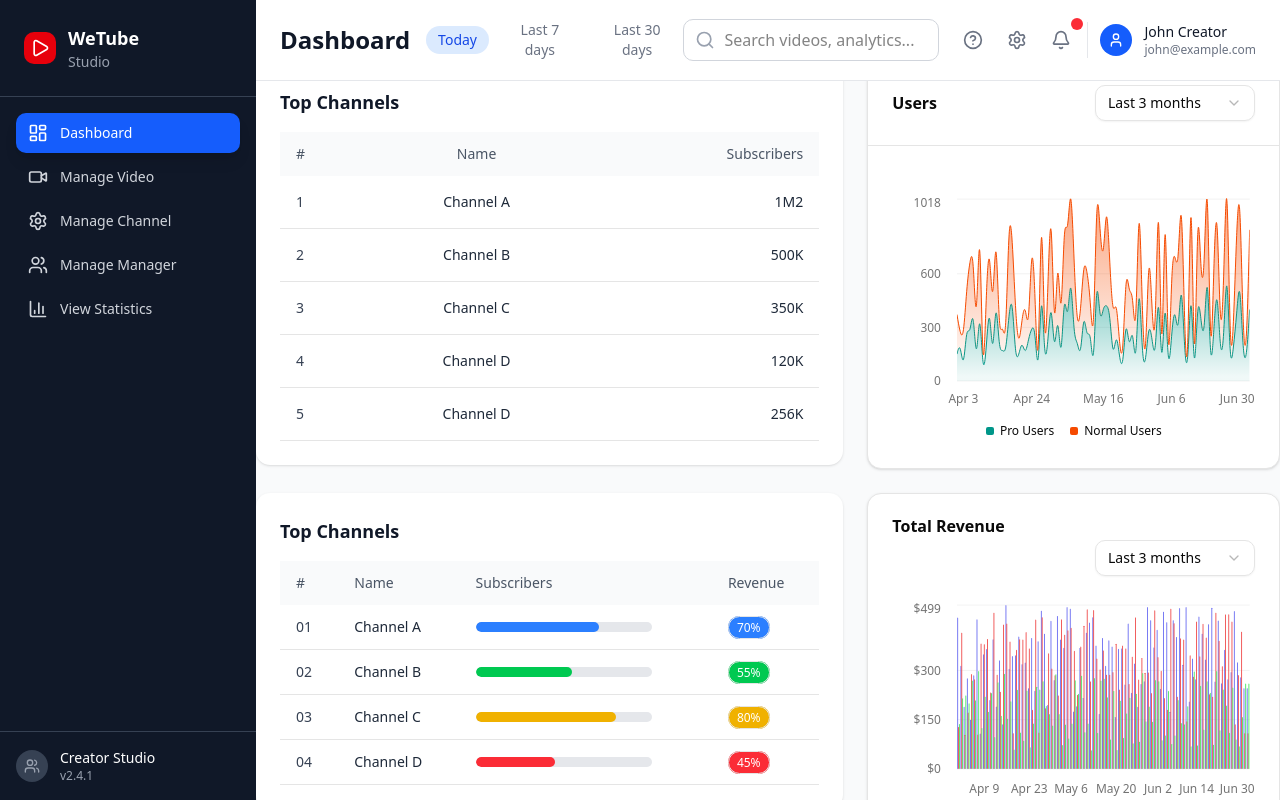
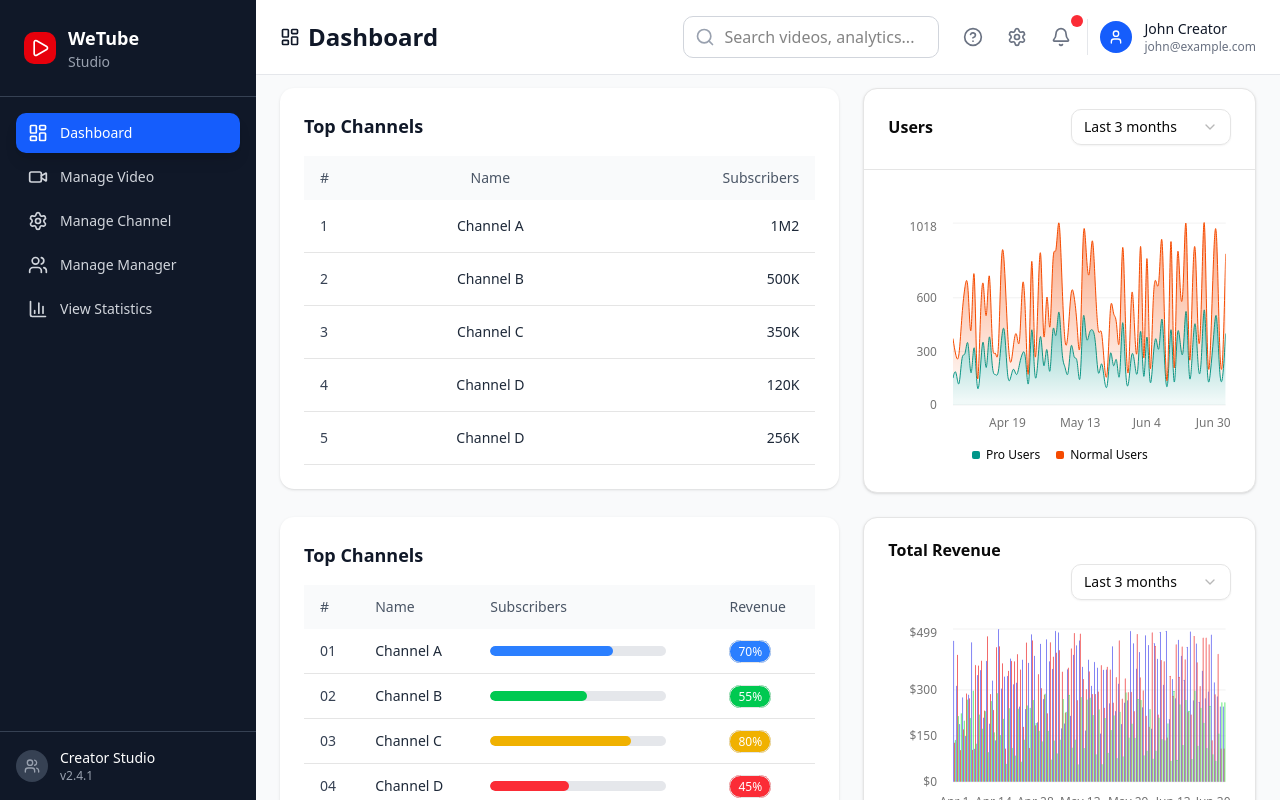
Before and after one commit to Nhom2-LikeLion/WeTube-admin-app, a React (Vite) app: page / in a window 1280 px wide. Shown: the top 800 px of the page. Built offline with nearby package versions, Linux system fonts and the light colour scheme; sample sign-in values are in the browser's storage.

Commit message:
Update topnav-sidebar

```diff
--- a/package.json
+++ b/package.json
@@ -18,6 +18,7 @@
     "chart.js": "^4.5.0",
     "echarts": "^5.6.0",
     "echarts-for-react": "^3.0.2",
+    "font-awesome": "^4.7.0",
     "lucide-react": "^0.525.0",
     "react": "^19.1.0",
     "react-chartjs-2": "^5.3.0",
--- a/src/App.tsx
+++ b/src/App.tsx
@@ -13,6 +13,7 @@
 function App() {
   const location = useLocation();
   const [isAuthenticated, setIsAuthenticated] = useState(false);
+  const [sidebarOpen, setSidebarOpen] = useState(false);
 
   useEffect(() => {
     const storedUser = localStorage.getItem("user");
@@ -20,6 +21,11 @@
       setIsAuthenticated(true);
     }
   }, []);
+
+  // Close sidebar when route changes on mobile
+  useEffect(() => {
+    setSidebarOpen(false);
+  }, [location.pathname]);
 
   if (!isAuthenticated && location.pathname !== "/login") {
     return <Navigate to="/login" replace />;
@@ -33,16 +39,26 @@
     <div className="min-h-screen bg-gray-50">
       {isAuthenticated && (
         <>
-          <div className="fixed top-0 left-0 w-64 h-screen bg-gray-900 z-50">
-            <Sidebar />
-          </div>
-          <div className="fixed top-0 left-64 right-0 bg-white z-40">
-            <TopNav />
+          {/* Sidebar */}
+          <Sidebar
+            isOpen={sidebarOpen}
+            onClose={() => setSidebarOpen(false)}
+          />
+
+          {/* Top Navigation */}
+          <div className="fixed top-0 left-0 lg:left-64 right-0 bg-white z-30">
+            <TopNav onMenuClick={() => setSidebarOpen(true)} />
           </div>
         </>
       )}
 
-      <div className={isAuthenticated ? "ml-64 pt-16 min-h-screen" : ""}>
+      {/* Main content */}
+      <div className={`${
+        isAuthenticated
+          ? "pt-16 lg:ml-64 min-h-screen"
+          : ""
+      }`}>
+        <div className="p-4 lg:p-6">
           <Routes>
             <Route path="/login" element={<LoginPage onLogin={() => setIsAuthenticated(true)} />} />
             <Route path="/" element={
@@ -65,6 +81,7 @@
           </Routes>
         </div>
       </div>
+    </div>
   );
 }
 
--- a/src/components/features/manager/ManagerInfo.tsx
+++ b/src/components/features/manager/ManagerInfo.tsx
@@ -7,7 +7,7 @@
 
 const ManagerInfoPage: React.FC<Props> = ({ managerId }) => {
   const { data: managerData, isLoading: isManagerLoading, error: managerError } = useGetManagerInfoQuery(managerId);
-  const { data: managers = [], isLoading: isManagersLoading, error: managersError } = useGetManagersQuery();
+  const { isLoading: isManagersLoading, error: managersError } = useGetManagersQuery();
 
   if (isManagerLoading || isManagersLoading) return <p>Đang tải thông tin...</p>;
   if (managerError || managersError) return <p>Có lỗi xảy ra!</p>;
--- a/src/components/layouts/Sidebar.tsx
+++ b/src/components/layouts/Sidebar.tsx
@@ -6,9 +6,15 @@
   Settings,
   Play,
   LayoutDashboard,
+  X,
 } from "lucide-react";
 import type { INavItem } from "../../types/navItemTypes";
 import { NavLink } from "react-router-dom";
+
+interface SidebarProps {
+  isOpen: boolean;
+  onClose: () => void;
+}
 
 const navItems: INavItem[] = [
   {
@@ -22,7 +28,6 @@
     label: "Manage Video",
     icon: Video,
     to: "/manage-videos",
-    // badge: 3,
   },
   {
     id: "manage-channels",
@@ -44,15 +49,18 @@
   },
 ];
 
-const Sidebar: React.FC = () => {
+const Sidebar: React.FC<SidebarProps> = ({ isOpen, onClose }) => {
   const renderNavItem = (item: INavItem) => {
     return (
-      <div
-        key={item.id}
-        className="mb-1"
-      >
+      <div key={item.id} className="mb-1">
         <NavLink
           to={item.to}
+          onClick={() => {
+            // Close sidebar on mobile when navigating
+            if (window.innerWidth < 1024) {
+              onClose();
+            }
+          }}
           className={({ isActive }) =>
             `flex items-center px-3 py-2.5 rounded-lg transition-all duration-200 ${
               isActive
@@ -74,7 +82,31 @@
   };
 
   return (
-    <div className="w-64 bg-gray-900 h-screen flex flex-col">
+    <>
+      {/* Mobile overlay */}
+      {isOpen && (
+        <div
+          className="fixed inset-0 bg-opacity-50 z-40 lg:hidden"
+          onClick={onClose}
+        />
+      )}
+
+      {/* Sidebar */}
+      <div
+        className={`fixed top-0 left-0 w-64 bg-gray-900 h-screen flex flex-col z-50 transform transition-transform duration-300 ease-in-out ${
+          isOpen ? "translate-x-0" : "-translate-x-full"
+        } lg:translate-x-0`}
+      >
+        {/* Mobile close button */}
+        <div className="lg:hidden absolute top-4 right-4">
+          <button
+            onClick={onClose}
+            className="text-gray-400 hover:text-white p-2"
+          >
+            <X className="w-5 h-5" />
+          </button>
+        </div>
+
         <div className="p-6 border-b border-gray-700">
           <div className="flex items-center">
             <div className="w-8 h-8 bg-red-600 rounded-lg flex items-center justify-center mr-3">
@@ -105,6 +137,7 @@
           </div>
         </div>
       </div>
+    </>
   );
 };
 
--- a/src/components/layouts/TopNav.tsx
+++ b/src/components/layouts/TopNav.tsx
@@ -1,51 +1,114 @@
 import React from 'react';
-import { Search, Bell, HelpCircle, Settings, User } from 'lucide-react';
+import { Search, Bell, HelpCircle, Settings, User, LayoutDashboard, Video, Users, BarChart3, Menu } from 'lucide-react';
+import type { INavItem } from "../../types/navItemTypes";
+import { useLocation } from 'react-router-dom';
 
-const TopNav: React.FC = () => {
+interface TopNavProps {
+  onMenuClick: () => void;
+}
+
+const navItems: INavItem[] = [
+  {
+    id: "dashboard",
+    label: "Dashboard",
+    icon: LayoutDashboard,
+    to: "/",
+  },
+  {
+    id: "manage-videos",
+    label: "Manage Video",
+    icon: Video,
+    to: "/manage-videos",
+  },
+  {
+    id: "manage-channels",
+    label: "Manage Channel",
+    icon: Settings,
+    to: "/manage-channels",
+  },
+  {
+    id: "manage-managers",
+    label: "Manage Manager",
+    icon: Users,
+    to: "/manage-managers",
+  },
+  {
+    id: "view-stats",
+    label: "View Statistics",
+    icon: BarChart3,
+    to: "/view-stats",
+  },
+];
+
+const TopNav: React.FC<TopNavProps> = ({ onMenuClick }) => {
+  const location = useLocation();
+
+  const renderNavItem = (item: INavItem) => {
+    if(item.to !== location.pathname) return null;
+    return (
+      <div key={item.id} className='flex items-center space-x-2'>
+        <item.icon className="w-5 h-5" />
+        <span className="hidden sm:inline">{item.label}</span>
+      </div>
+    )
+  }
+
   return (
-    <div className="bg-white border-b border-gray-200 px-6 py-4">
+    <div className="bg-white border-b border-gray-200 px-4 lg:px-6 py-4">
       <div className="flex items-center justify-between">
         <div className="flex items-center space-x-4">
-          <h1 className="text-2xl font-bold text-gray-900">Dashboard</h1>
-          <div className="hidden md:flex items-center space-x-2">
-            <button className="px-3 py-1 bg-blue-100 text-blue-700 rounded-full text-sm font-medium">
-              Today
-            </button>
-            <button className="px-3 py-1 text-gray-500 hover:text-gray-700 text-sm">
-              Last 7 days
-            </button>
-            <button className="px-3 py-1 text-gray-500 hover:text-gray-700 text-sm">
-              Last 30 days
-            </button>
-          </div>
+          {/* Mobile menu button */}
+          <button
+            onClick={onMenuClick}
+            className="lg:hidden p-2 text-gray-500 hover:text-gray-700 hover:bg-gray-100 rounded-lg transition-colors"
+          >
+            <Menu className="w-5 h-5" />
+          </button>
+
+          <h1 className="text-xl lg:text-2xl font-bold text-gray-900">
+            {navItems.map((item) => renderNavItem(item))}
+          </h1>
         </div>
 
-        <div className="flex items-center space-x-4">
-          <div className="relative">
+        <div className="flex items-center space-x-2 lg:space-x-4">
+          {/* Search - hidden on mobile, shown on tablet+ */}
+          <div className="relative hidden md:block">
             <Search className="w-5 h-5 absolute left-3 top-1/2 transform -translate-y-1/2 text-gray-400" />
             <input
               type="text"
               placeholder="Search videos, analytics..."
-              className="pl-10 pr-4 py-2 border border-gray-300 rounded-lg w-64 focus:outline-none focus:ring-2 focus:ring-blue-500 focus:border-transparent"
+              className="pl-10 pr-4 py-2 border border-gray-300 rounded-lg w-48 lg:w-64 focus:outline-none focus:ring-2 focus:ring-blue-500 focus:border-transparent"
             />
           </div>
 
-          <div className="flex items-center space-x-2">
-            <button className="p-2 text-gray-500 hover:text-gray-700 hover:bg-gray-100 rounded-lg transition-colors">
+          {/* Mobile search button */}
+          <button className="md:hidden p-2 text-gray-500 hover:text-gray-700 hover:bg-gray-100 rounded-lg transition-colors">
+            <Search className="w-5 h-5" />
+          </button>
+
+          <div className="flex items-center space-x-1 lg:space-x-2">
+            {/* Help button - hidden on small mobile */}
+            <button className="hidden sm:block p-2 text-gray-500 hover:text-gray-700 hover:bg-gray-100 rounded-lg transition-colors">
               <HelpCircle className="w-5 h-5" />
             </button>
-            <button className="p-2 text-gray-500 hover:text-gray-700 hover:bg-gray-100 rounded-lg transition-colors">
+
+            {/* Settings button - hidden on small mobile */}
+            <button className="hidden sm:block p-2 text-gray-500 hover:text-gray-700 hover:bg-gray-100 rounded-lg transition-colors">
               <Settings className="w-5 h-5" />
             </button>
+
+            {/* Notification button */}
             <button className="p-2 text-gray-500 hover:text-gray-700 hover:bg-gray-100 rounded-lg transition-colors relative">
               <Bell className="w-5 h-5" />
               <span className="absolute -top-1 -right-1 w-3 h-3 bg-red-500 rounded-full"></span>
             </button>
-            <div className="flex items-center space-x-3 pl-3 border-l border-gray-200">
+
+            {/* User profile */}
+            <div className="flex items-center space-x-2 lg:space-x-3 pl-2 lg:pl-3 border-l border-gray-200">
               <div className="w-8 h-8 bg-blue-600 rounded-full flex items-center justify-center">
                 <User className="w-4 h-4 text-white" />
               </div>
-              <div className="hidden md:block">
+              <div className="hidden lg:block">
                 <p className="text-sm font-medium text-gray-900">John Creator</p>
                 <p className="text-xs text-gray-500">john@example.com</p>
               </div>
--- a/src/components/pages/authPage/RequireRole.tsx
+++ b/src/components/pages/authPage/RequireRole.tsx
@@ -1,42 +1,35 @@
-import React from "react";
+import React from 'react';
+import { Shield } from 'lucide-react';
 
 interface RequireRoleProps {
+  allowRoles: string[];
   children: React.ReactNode;
-  allowRoles: string[];
 }
 
-/**
- * RequireRole component restricts access to its children based on user roles.
- * If the user's role is not included in the allowed roles, it applies a blur effect
- * and overlays a warning message indicating lack of access.
- */
-const RequireRole: React.FC<RequireRoleProps> = ({ children, allowRoles }) => {
-  // Retrieve user information from localStorage
-  const user = JSON.parse(localStorage.getItem("user") || "{}");
-  const userRole = user.role;
+const RequireRole: React.FC<RequireRoleProps> = ({ allowRoles, children }) => {
+  const user = JSON.parse(localStorage.getItem('user') || '{}');
+  const userRole = user.role || 'user';
 
-  // Check if the user has one of the allowed roles
-  const hasAccess = allowRoles.includes(userRole);
+  if (!allowRoles.includes(userRole)) {
+    return (
+      <div className="min-h-[400px] flex items-center justify-center">
+        <div className="text-center">
+          <div className="w-16 h-16 bg-red-100 rounded-full flex items-center justify-center mx-auto mb-4">
+            <Shield className="w-8 h-8 text-red-600" />
+          </div>
+          <h2 className="text-2xl font-bold text-gray-900 mb-2">Access Denied</h2>
+          <p className="text-gray-600 mb-4">
+            You don't have permission to access this page.
+          </p>
+          <p className="text-sm text-gray-500">
+            Required role: {allowRoles.join(', ')} | Your role: {userRole}
+          </p>
+        </div>
+      </div>
+    );
+  }
 
-  return (
-    <div className="relative">
-      {/* Render children with blur and disable interaction if access is denied */}
-      <div className={hasAccess ? "" : "blur-sm pointer-events-none select-none"}>
-        {children}
-      </div>
-
-      {/* Overlay warning message if user does not have access */}
-      {!hasAccess && (
- <div className="fixed top-10 left-65 w-full h-full bg-opacity-50 z-50 flex items-start justify-center pt-10 pr-60">
-  <div className="bg-white px-6 py-4 rounded-lg shadow-lg text-center">
-    <h2 className="text-red-600 text-xl font-bold mb-2">🚫 Access Denied</h2>
-    <p className="text-gray-700 text-sm">Please contact the administrator for access permissions.</p>
-  </div>
-</div>
-
-      )}
-    </div>
-  );
+  return <>{children}</>;
 };
 
 export default RequireRole;
--- a/src/components/pages/videoPage/VideoDetailModalProps.tsx
+++ b/src/components/pages/videoPage/VideoDetailModalProps.tsx
@@ -1,6 +1,6 @@
 import React from 'react';
 import ConfirmationModal from './ConfirmationModalProps';
-import { X, Eye, Calendar, User, Tag, Clock, ThumbsUp, MessageCircle, Share2, Flag } from 'lucide-react';
+import { X, Calendar, User, Tag, Clock, Flag } from 'lucide-react';
 import type { VideoInfo } from '../../../types/managerVideoTypes/videoInfo';
 
 interface VideoDetailModalProps {
--- a/src/components/pages/videoPage/VideoEditModalProps.tsx
+++ b/src/components/pages/videoPage/VideoEditModalProps.tsx
@@ -6,7 +6,7 @@
   isOpen: boolean;
   onClose: () => void;
   video: VideoInfo | null;
-  onSave: (updatedVideo: any) => void;
+  onSave: (updatedVideo: VideoInfo) => void;
 }
 
 const VideoEditModal: React.FC<VideoEditModalProps> = ({ isOpen, onClose, video, onSave }) => {
@@ -112,7 +112,13 @@
             </label>
             <select
               value={editedVideo.status}
-              onChange={(e) => setEditedVideo({ ...editedVideo, status: e.target.value as any })}
+              onChange={(e) =>
+                setEditedVideo({
+                  ...editedVideo,
+                  status: e.target.value as 'pending' | 'approved' | 'rejected',
+                })
+              }
+
               className="w-full px-3 py-2 border border-gray-300 rounded-lg focus:outline-none focus:ring-2 focus:ring-blue-500 focus:border-transparent"
             >
               <option value="pending">Pending</option>
--- a/src/components/pages/videoPage/VideoManagement.tsx
+++ b/src/components/pages/videoPage/VideoManagement.tsx
@@ -10,8 +10,6 @@
   Edit,
   Trash2,
   Filter,
-  Plus,
-  Upload,
   Tag,
   Clock,
   AlertTriangle
@@ -22,7 +20,7 @@
 
 const VideoManagement: React.FC = () => {
   const [filterStatus, setFilterStatus] = useState<string>('all');
-  const { data: videos = [], isLoading, error } = useGetVideosQuery();
+  const { data: videos = [] } = useGetVideosQuery();
 
   const [selectedVideo, setSelectedVideo] = useState<VideoInfo | null>(null);
   const [isDetailModalOpen, setIsDetailModalOpen] = useState(false);
--- /dev/null
+++ b/src/constants/AuthFormConstant.ts
@@ -0,0 +1,11 @@
+import type { AuthMessageError, AuthRegex } from "@/types/authManager/authInfo";
+
+export const MESSAGE_ERROR: AuthMessageError = {
+    email: "Email error",
+    password: "Password error",
+}
+
+export const REGEX: AuthRegex = {
+    email: /^[a-zA-Z0-9_.+-]+@[a-zA-Z0-9-]+\.[a-zA-Z0-9-.]+$/,
+    password: /^(?=.*[a-z])(?=.*[A-Z])(?=.*\d)(?=.*[@])[A-Za-z\d@$!%*?&]{8,}$/,
+}
--- a/src/services/api/authApi.ts
+++ b/src/services/api/authApi.ts
@@ -1,5 +1,5 @@
 import { createApi, fetchBaseQuery } from "@reduxjs/toolkit/query/react";
-import type { AuthInfo } from "../../types/userManager/authInfo";
+import type { AuthInfo } from "../../types/authManager/authInfo";
 
 /**
  * RTK Query API slice for authentication-related requests
```
Also changed, not shown: src/types/authManager/authInfo.ts (renamed from src/types/userManager/authInfo.ts, +10 -0 lines), 1 other file (tests, documents, lock files or other folders). Lines whose indentation alone changed are shown as unchanged.
